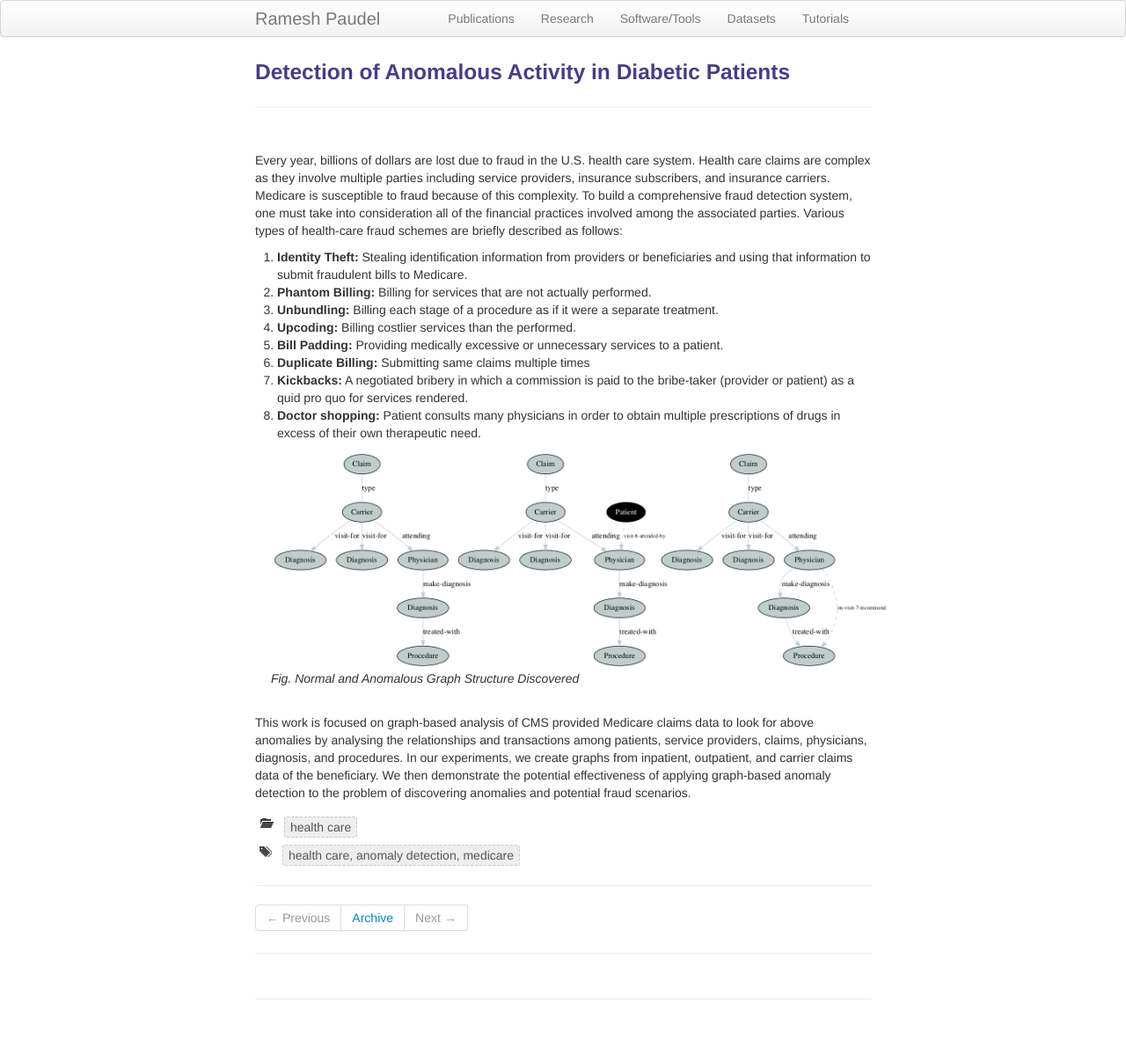
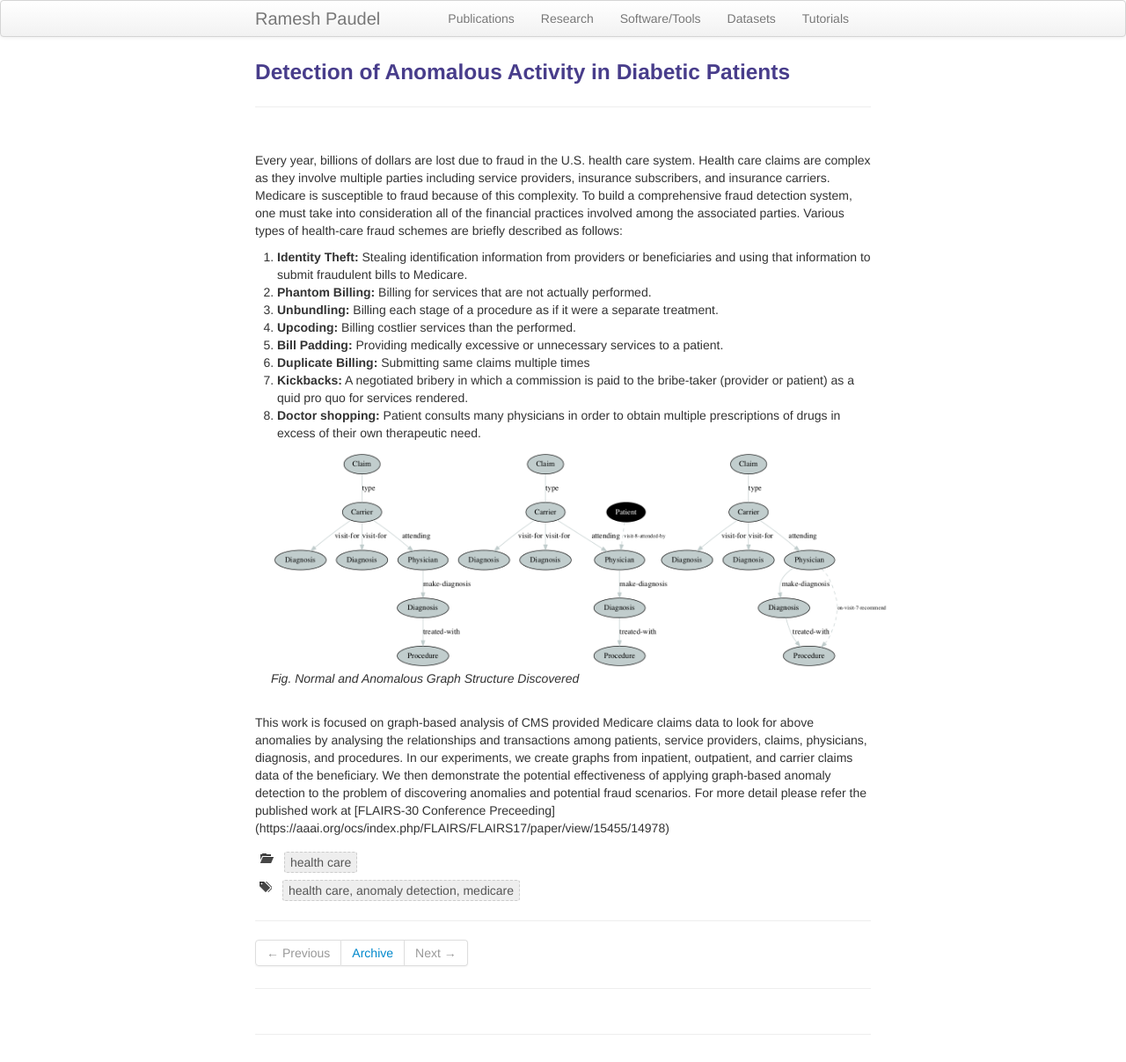
Before and after one commit to rpaudel42/rpaudel42.github.io, a Jekyll site: the page built from pages/medicare.md, in a window 1280 px wide. Shown: the whole page at 88% size. Built offline with Jekyll 4.4.1, drawn with Linux system fonts in a browser that asks for light colours; before the commit the page ends 1167 px from its top, so only the background shows below that.

Commit message:
Update medicare.md

```diff
--- a/pages/medicare.md
+++ b/pages/medicare.md
@@ -26,3 +26,4 @@ Every year, billions of dollars are lost due to fraud in the U.S. health care sy
 
 This work is focused on graph-based analysis of CMS provided Medicare claims data to look for above anomalies by analysing the relationships and transactions among patients, service providers, claims, physicians, diagnosis, and procedures.
 In our experiments, we create graphs from inpatient, outpatient, and carrier claims data of the beneficiary. We then demonstrate the potential effectiveness of applying graph-based anomaly detection to the problem of discovering anomalies and potential fraud scenarios.
+For more detail please refer the published work at [FLAIRS-30 Conference Preceeding] (https://aaai.org/ocs/index.php/FLAIRS/FLAIRS17/paper/view/15455/14978)
```
